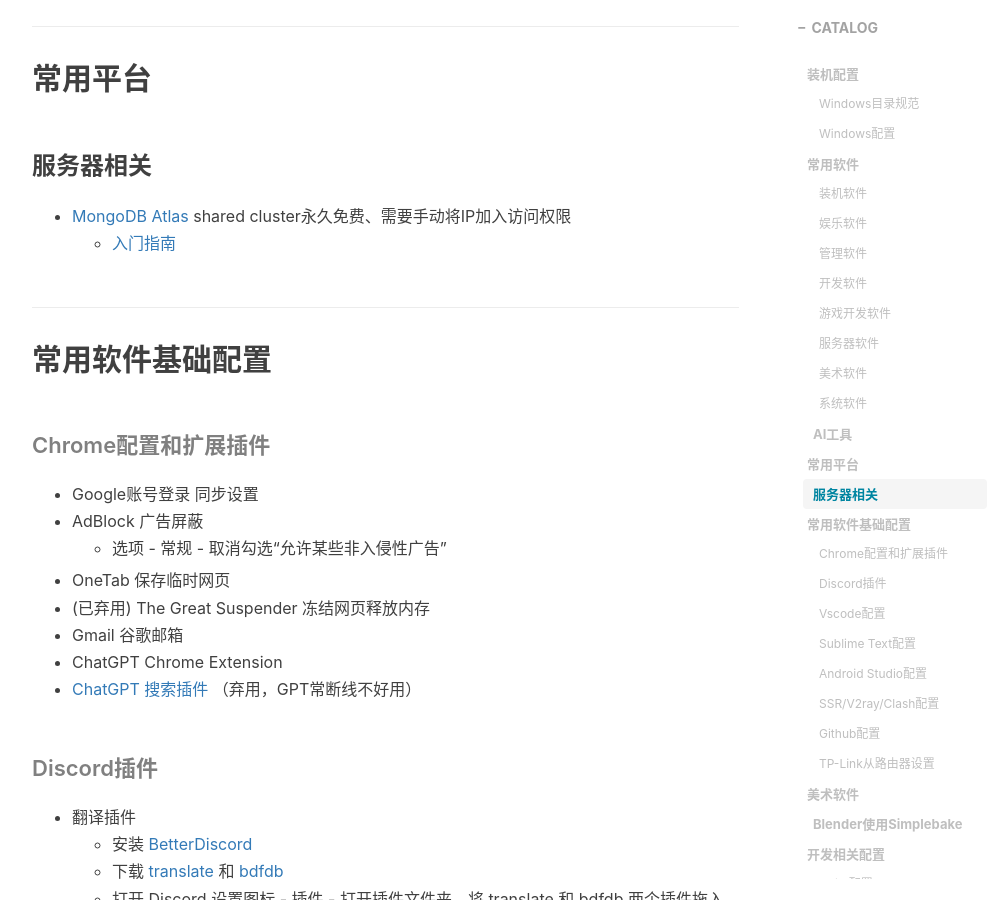
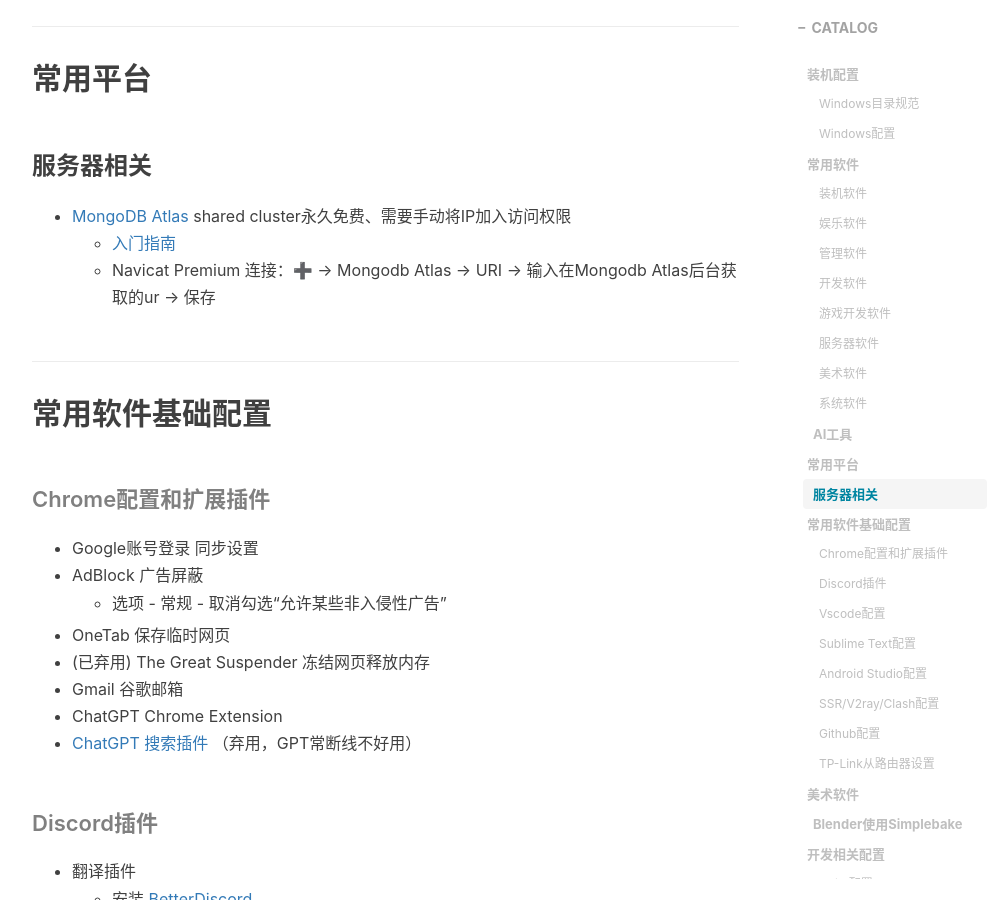
Before and after one commit to gumcstronger/gumcstronger.github.io, a Jekyll site: the page built from _posts/2022/2022-08-24-windows.md, in a window 1280 px wide and 900 px high, scrolled down 4652 px. Shown: the whole window, without its empty margins (233-1226 px from the left). Built offline with Jekyll 4.4.1, drawn with Linux system fonts in a browser that asks for light colours; comment, search, counter and statistics services are not loaded.

Commit message:
Update 2022-08-24-windows.md

```diff
--- a/_posts/2022/2022-08-24-windows.md
+++ b/_posts/2022/2022-08-24-windows.md
@@ -138,7 +138,7 @@
 ### AI工具
 
 * 语言
-  * ~~[ChatGPT	](https://chat.openai.com/)比较卡，经常断线需要重连~~
+  * [ChatGPT	](https://chat.openai.com/)比较卡，经常断线需要重连
   * ~~[Google Bard](https://bard.google.com/) 当前地区不支持~~
   * [You.com](写出使用HttpClient发送MemoryStream数据的http请求的C#代码) 可以
   * ~~[Cursor](https://www.cursor.so/) 客户端,但代码能力较弱~~
@@ -152,6 +152,7 @@
 
 * [MongoDB Atlas](https://www.mongodb.com/atlas/database) shared cluster永久免费、需要手动将IP加入访问权限
   * [入门指南](https://www.mongodb.com/docs/atlas/getting-started/)
+  * Navicat Premium 连接：➕ -> Mongodb Atlas -> URI -> 输入在Mongodb Atlas后台获取的ur -> 保存
 
 ## 常用软件基础配置
 
```
